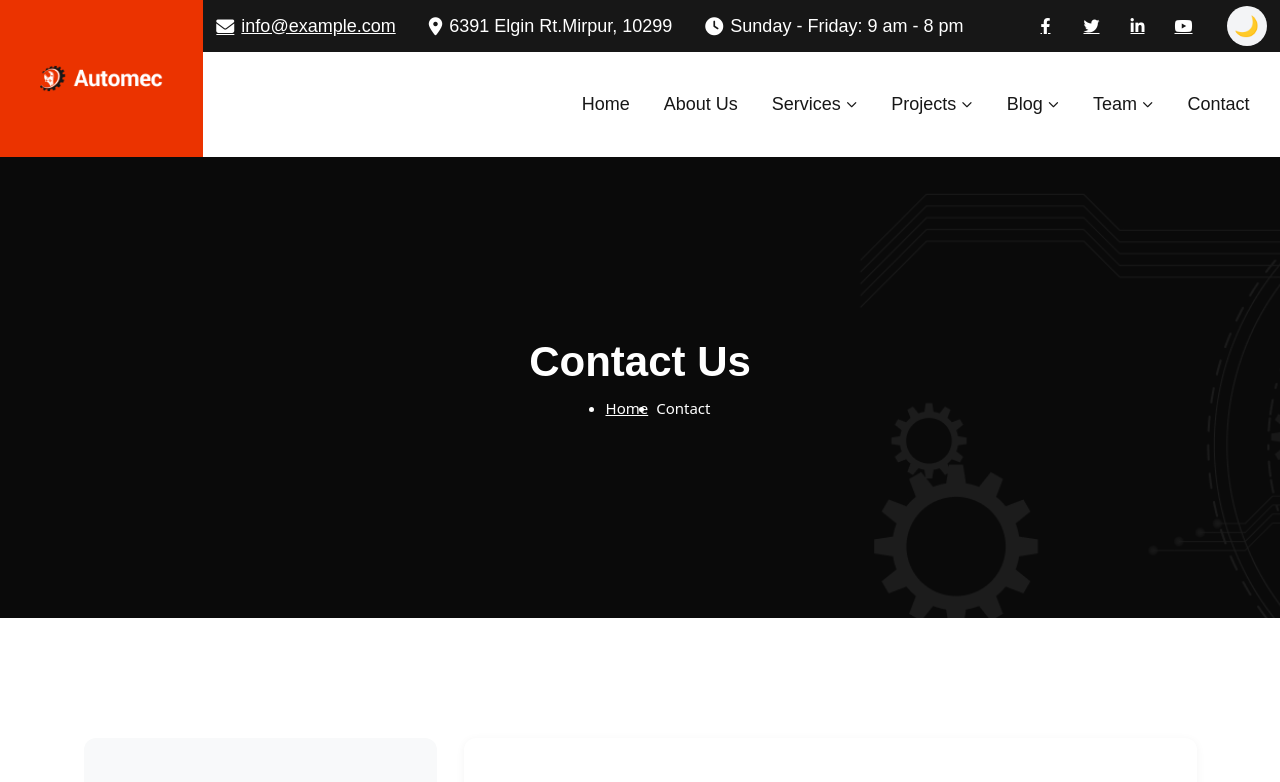
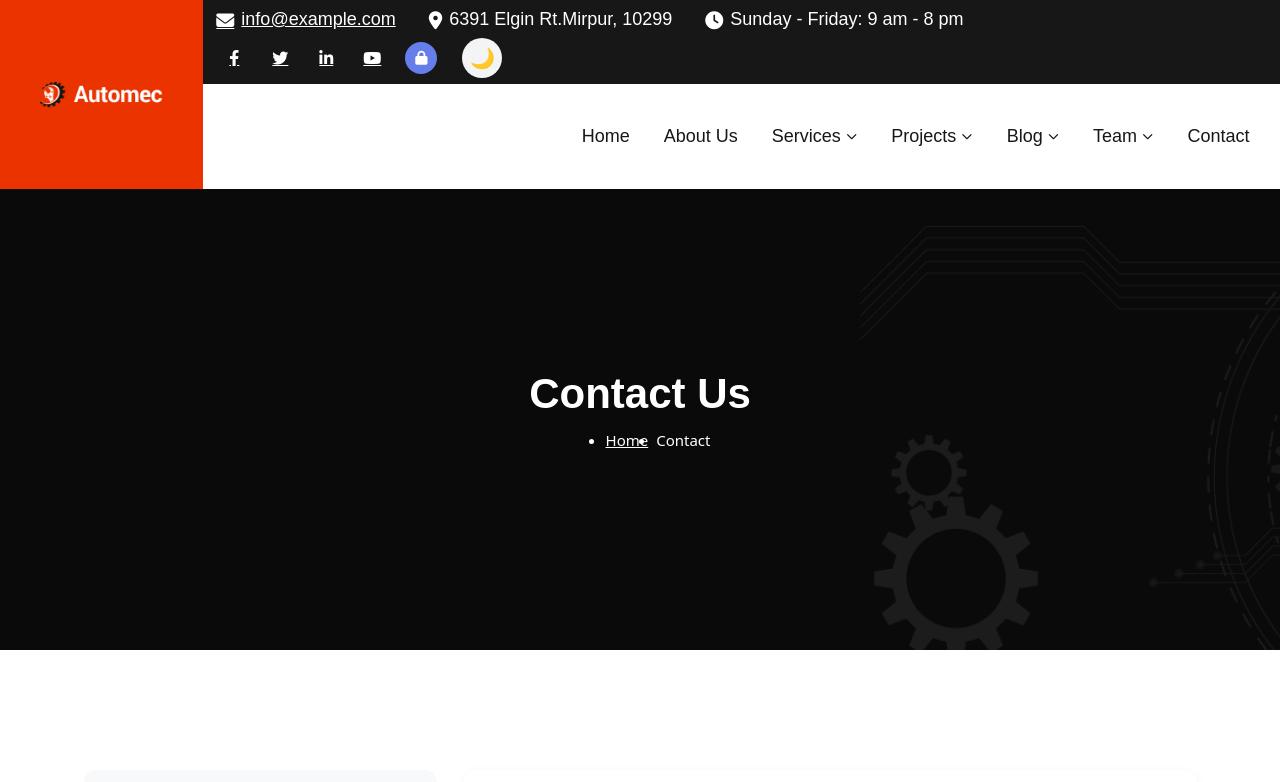
Before and after one commit to fassiliss/wabi-auto, a Next.js app: page /contact in a window 1280 px wide. Shown: the top 782 px of the page. Built offline with nearby package versions, Linux system fonts and the light colour scheme.

Commit message:
Add contact form, admin dashboard, and admin button in header

```diff
--- a/app/components/Header.tsx
+++ b/app/components/Header.tsx
@@ -7,7 +7,6 @@ import ThemeToggle from "./ThemeToggle";
 export default function Header() {
     const [isSticky, setIsSticky] = useState(false);
     const [isVisible, setIsVisible] = useState(true);
-
 
     useEffect(() => {
         const handleScroll = () => {
@@ -26,6 +25,7 @@ export default function Header() {
         window.addEventListener("scroll", handleScroll);
         return () => window.removeEventListener("scroll", handleScroll);
     }, []);
+
     const headerClassName = [
         "header-area",
         "style-1",
@@ -73,7 +73,7 @@ export default function Header() {
                                             </div>
                                         </div>
 
-                                        {/* Right side – social icons + THEME TOGGLE */}
+                                        {/* Right side – social icons + ADMIN + THEME TOGGLE */}
                                         <div className="header-top-info">
                                             <div className="te-social-profile" style={{ display: 'flex', alignItems: 'center', gap: '10px' }}>
                                                 <Link href="#">
@@ -88,7 +88,30 @@ export default function Header() {
                                                 <Link href="#">
                                                     <i className="fa-brands fa-youtube"></i>
                                                 </Link>
-                                                {/* ADD THEME TOGGLE HERE */}
+
+                                                {/* ADMIN BUTTON - Icon Only */}
+                                                <Link
+                                                    href="/admin"
+                                                    style={{
+                                                        width: '32px',
+                                                        height: '32px',
+                                                        background: '#667eea',
+                                                        color: 'white',
+                                                        borderRadius: '50%',
+                                                        display: 'inline-flex',
+                                                        alignItems: 'center',
+                                                        justifyContent: 'center',
+                                                        transition: 'all 0.3s ease',
+                                                        textDecoration: 'none',
+                                                        marginLeft: '5px',
+                                                    }}
+                                                    className="admin-icon-btn"
+                                                    title="Admin Dashboard"
+                                                >
+                                                    <i className="fa-solid fa-lock" style={{ fontSize: '14px' }}></i>
+                                                </Link>
+
+                                                {/* THEME TOGGLE */}
                                                 <ThemeToggle />
                                             </div>
                                         </div>
--- a/app/globals.css
+++ b/app/globals.css
@@ -185,3 +185,16 @@ img {
 .dark .te-py-120 {
     background: #0a0a0a !important;
 }
+/* Admin button hover effect */
+.admin-btn-header:hover {
+    background: #5568d3 !important;
+    transform: scale(1.1);
+}
+
+.dark .admin-btn-header {
+    background: #7c3aed !important;
+}
+
+.dark .admin-btn-header:hover {
+    background: #6d28d9 !important;
+}
```
